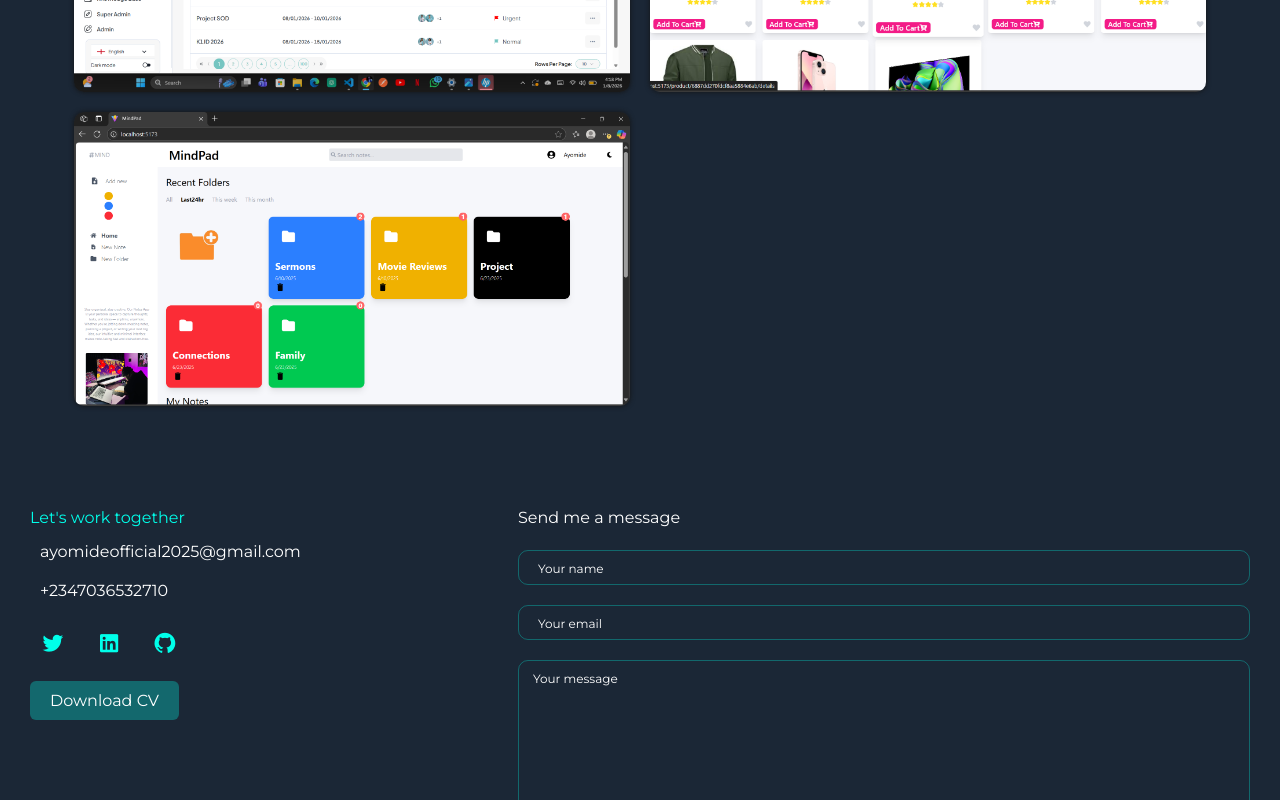
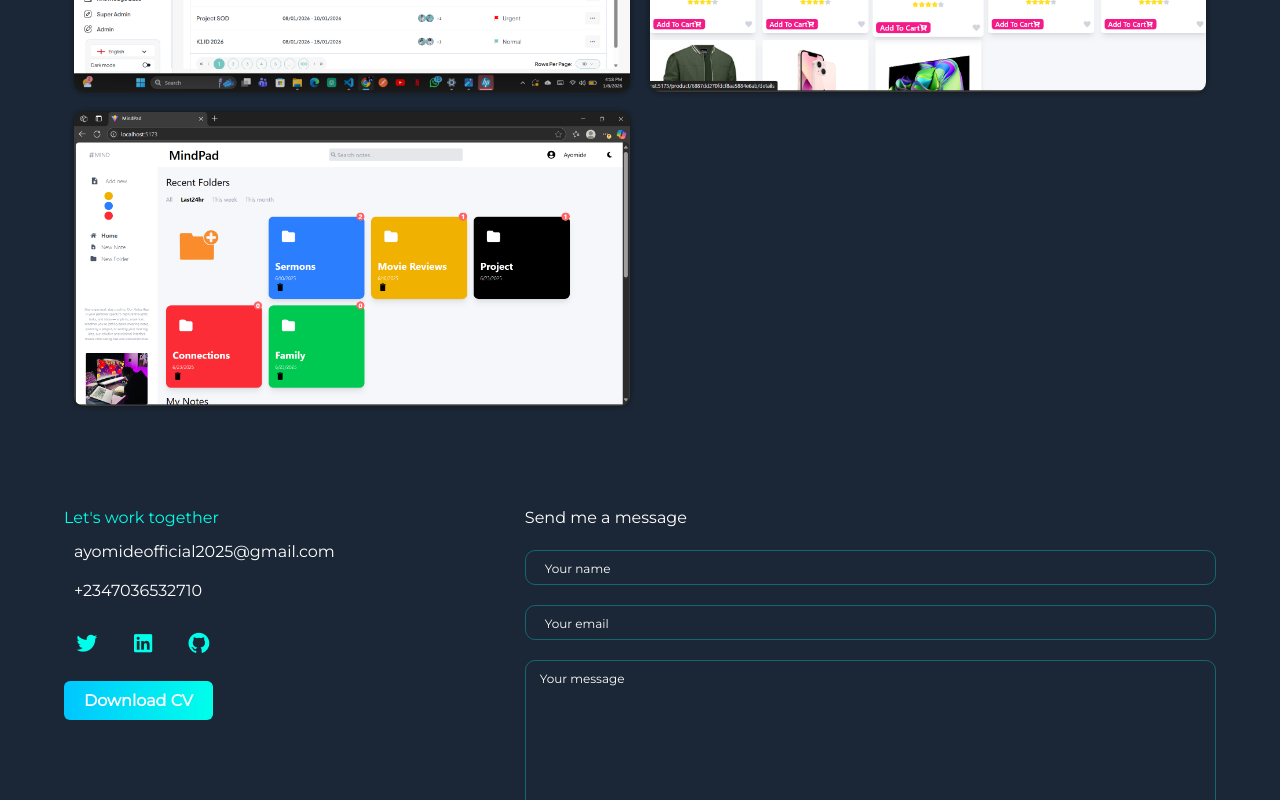
Before and after one commit to Ayomi-Dev/Portfolio, a website: page index.html in a window 1280 px wide. Shown: the part 2705-3505 px from the top of the page. Drawn offline with nearby package versions, Linux system fonts and the light colour scheme; some icons are missing.

Commit message:
Adjust contact section width and button color

```diff
--- a/index.html
+++ b/index.html
@@ -90,7 +90,7 @@
                     <h2 class="tab-titles active" onclick="openTab('story')">My Story</h2>
                     <h2 class="tab-titles" onclick="openTab('skills')">Tech Stack</h2>
                 </div>
-                <div class="tab-contents" id="skills">
+                <div class="tab-contents one" id="skills">
                     <ul>
                         <li>
                             <div class="stack">
@@ -122,7 +122,7 @@
 
                     </ul>
                 </div>
-                <div class="tab-contents active-tab" id="story">
+                <div class="tab-contents two active-tab" id="story">
                     <p>
                         My journey into web development began with curiosity, a desire to understand how ideas transform into interactive digital experiences.
                         What started as experimentation gradually became a craft, and over the past three years, I’ve been building and refining applications
--- a/src/index.js
+++ b/src/index.js
@@ -114,7 +114,6 @@ ScrollReveal()
 .reveal(`
     .content1 .tab-titles,
     .col-2,
-    .tab-contents,
     .service-content,
     .project-content
 `,
@@ -125,7 +124,7 @@ ScrollReveal()
     }
 );
 ScrollReveal()
-.reveal(` ,
+.reveal(`
     .service-card four,
 `,
     {
@@ -137,13 +136,8 @@ ScrollReveal()
 .reveal(`
     .service-title,
     .col-1,
-    .service-card one,
-    .service-card two,
-    .service-card three,
-    .service-card four,
     .content1 h1,
     #projects h1,
-    .project-content .project
 `,
     {
         delay: 300,
--- a/src/styles/contact.css
+++ b/src/styles/contact.css
@@ -6,9 +6,9 @@
     overflow: hidden;
 }
 .contact-box{
-    padding: 20px 30px;
     color: #fff;
-    width: 100%;
+    width: 90%;
+    margin: 20px auto;
 }
 .contact-content{
     width: 100%;
@@ -55,11 +55,12 @@
 .col-2{
     flex-basis: 60%;
 }
-.col-2 form button{
-    background: rgb(0, 255, 234, .3);
+.col-2 form button, .col-1 .file{
+    background: linear-gradient(90deg, #00c6ff, rgb(0, 255, 234));
     padding: 10px 20px;
     margin: 2px auto;
     color: #fff;
+    font-weight: bolder;
     border: 0;
     border-radius: 6px;
     cursor: pointer;
@@ -68,19 +69,7 @@
 .col-2 form button:hover{
     background: rgb(0, 255, 234, .6);
 }
-.col-1 .file, .content2 .file{
-    background:  rgba(0, 255, 234, .3);
-    padding: 10px 20px;
-    color: #fff;
-    border: 0;
-    border-radius: 6px;
-    cursor: pointer;
-}
-.content2 .file{
-    margin: 5px 0;
-    transition: background 0.5s;
-}
-.content2 .file:hover, .col-1 .file:hover{
+.col-1 .file:hover{
     background:  rgba(0, 255, 234, .6) ;
     color: #fff;
 }
```
